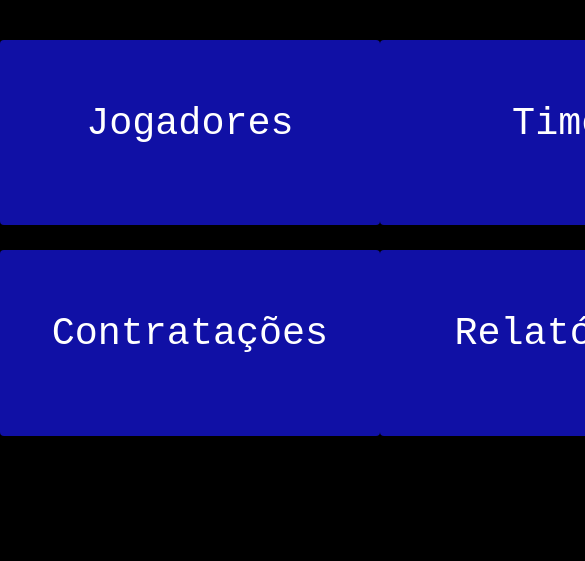
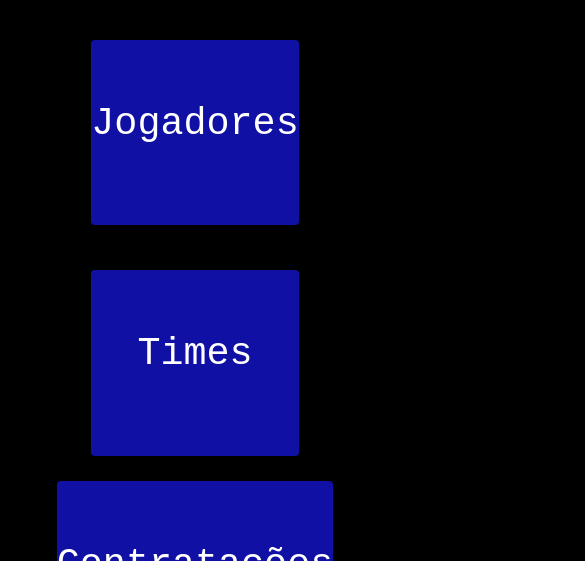
Before and after one commit to DiegoPagotto/cblol-2014-overview, a plain HTML site: page index.html in a window 390 px wide. Shown: the part 283-844 px from the top of the page, 585 px wide, since content can reach past the window. Drawn offline with Linux system fonts and the light colour scheme.

Commit message:
Add: icones no relatorio e responsividade na pagina index

```diff
--- a/index.css
+++ b/index.css
@@ -3,20 +3,31 @@
   width: 50vw;
   height: 50vh;
   margin: auto;
-    margin-right: 47vh;
   margin-top: 5vh;
 }
 
 .grid {
   display: grid;
-    grid-template-columns: auto auto;
+  grid-template-columns: 1fr 1fr;
+  justify-content: center;
+  align-items: center;
+  width: 100%;
+  gap: 20px;
+}
+
+@media screen and (max-width: 1160px ) {
+  .grid {
+    grid-template-columns: 1fr;
+  }
+  .grid a{
+      width: 100%;
+  }
 }
 
 .grid a {
   line-height: 20vh;
   text-align: center;
   text-decoration: none;
-    width: 45vh;
   height: 22vh;
   border-radius: 4px;
   background-color: rgb(16, 16, 165);
```
Also changed, not shown: relatorios/relatorios.html (+5 -3 lines). Lines whose indentation alone changed are shown as unchanged.
